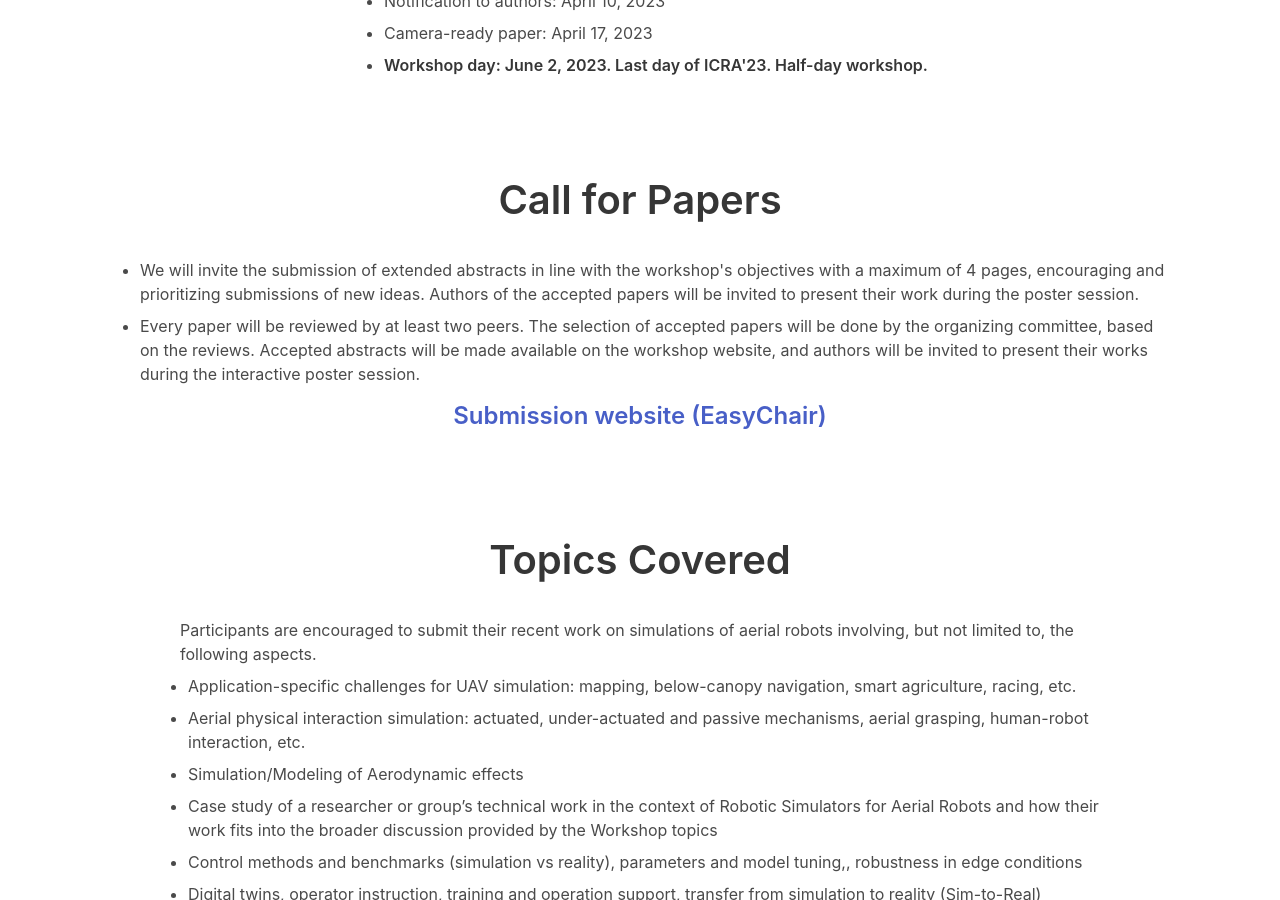
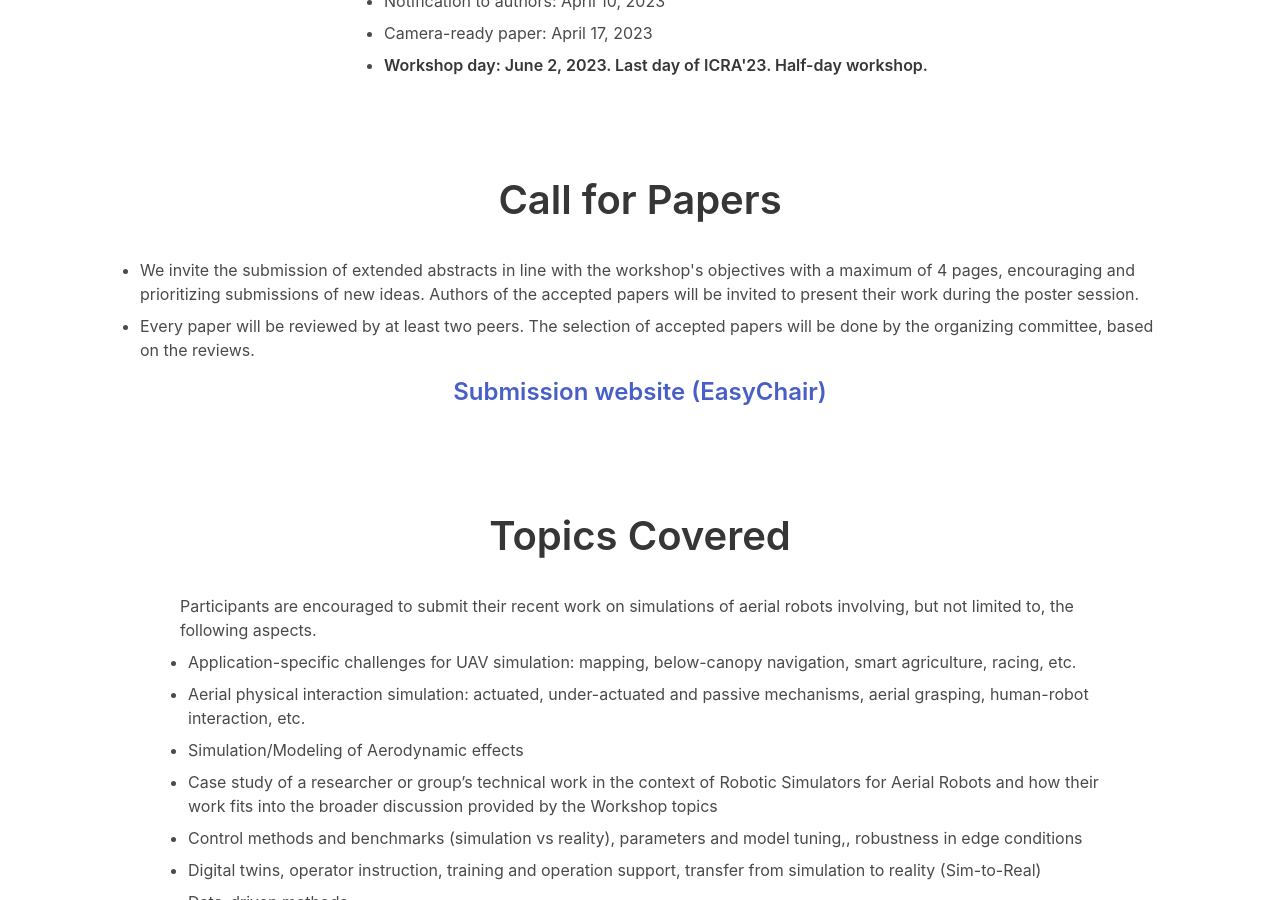
Before and after one commit to IMRCLab/workshop-uav-sims-icra2023, a Jekyll site: the page built from index.html, in a window 1280 px wide and 900 px high, scrolled down 1023 px. Built offline with Jekyll 4.4.1, drawn with Linux system fonts in a browser that asks for light colours.

Commit message:
Fix typo

```diff
--- a/index.html
+++ b/index.html
@@ -82,12 +82,11 @@ title: The Role of Robotics Simulators for Unmanned Aerial Vehicles
   <div class="columns is-centered">
     <div class="content paper">
       <ul>
-        <li>We will invite the submission of extended abstracts in line with the workshop's objectives with a maximum of 4 pages,
+        <li>We invite the submission of extended abstracts in line with the workshop's objectives with a maximum of 4 pages,
           encouraging and prioritizing submissions of new ideas.
           Authors of the accepted papers will be invited to present their work during the poster session.</li>
         <li>Every paper will be reviewed by at least two peers. The selection of accepted papers will be done by the organizing committee, based on
-          the reviews. Accepted abstracts will be made available on the workshop website, and authors will be invited to present their works during the interactive
-          poster session.</li>
+          the reviews.</li>
       </ul>
       <center><h3><a href="https://easychair.org/conferences/?conf=rs4uavs">Submission website (EasyChair)</a></h3></center>
     </div>
```
